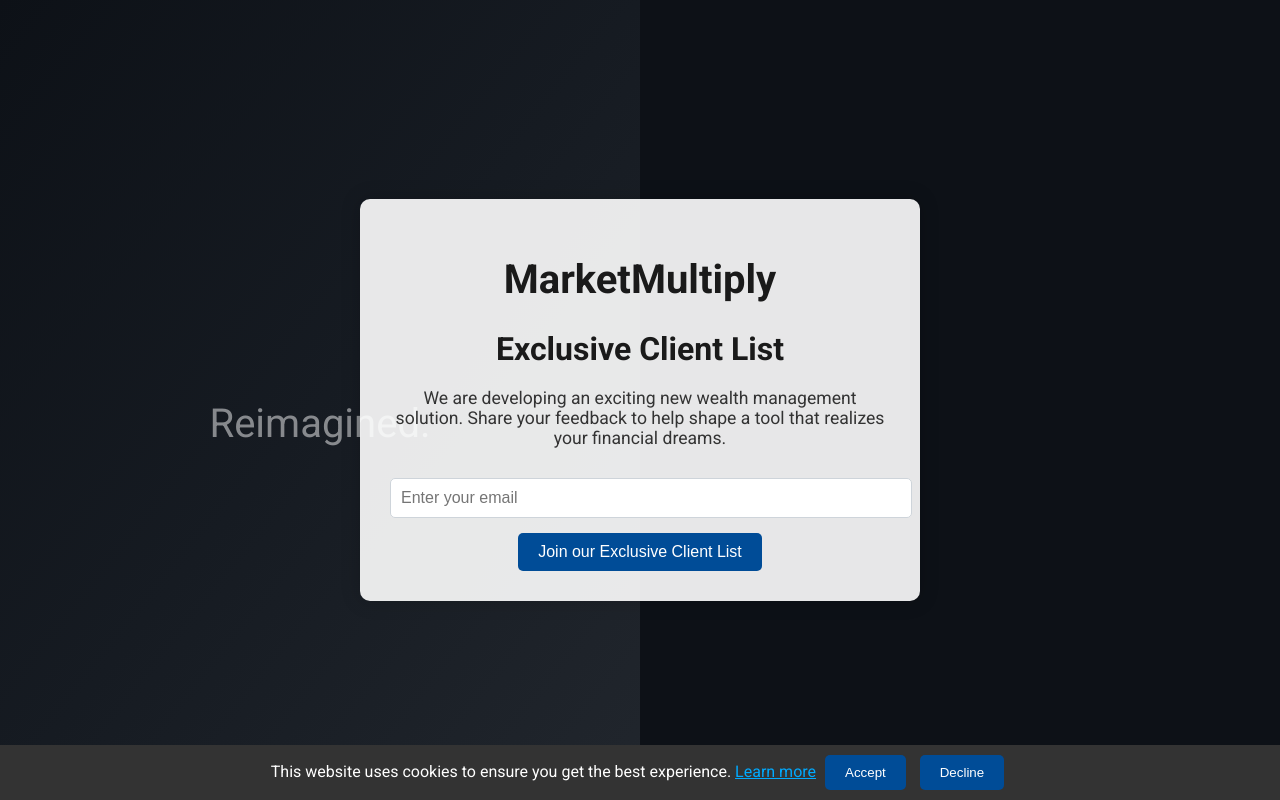
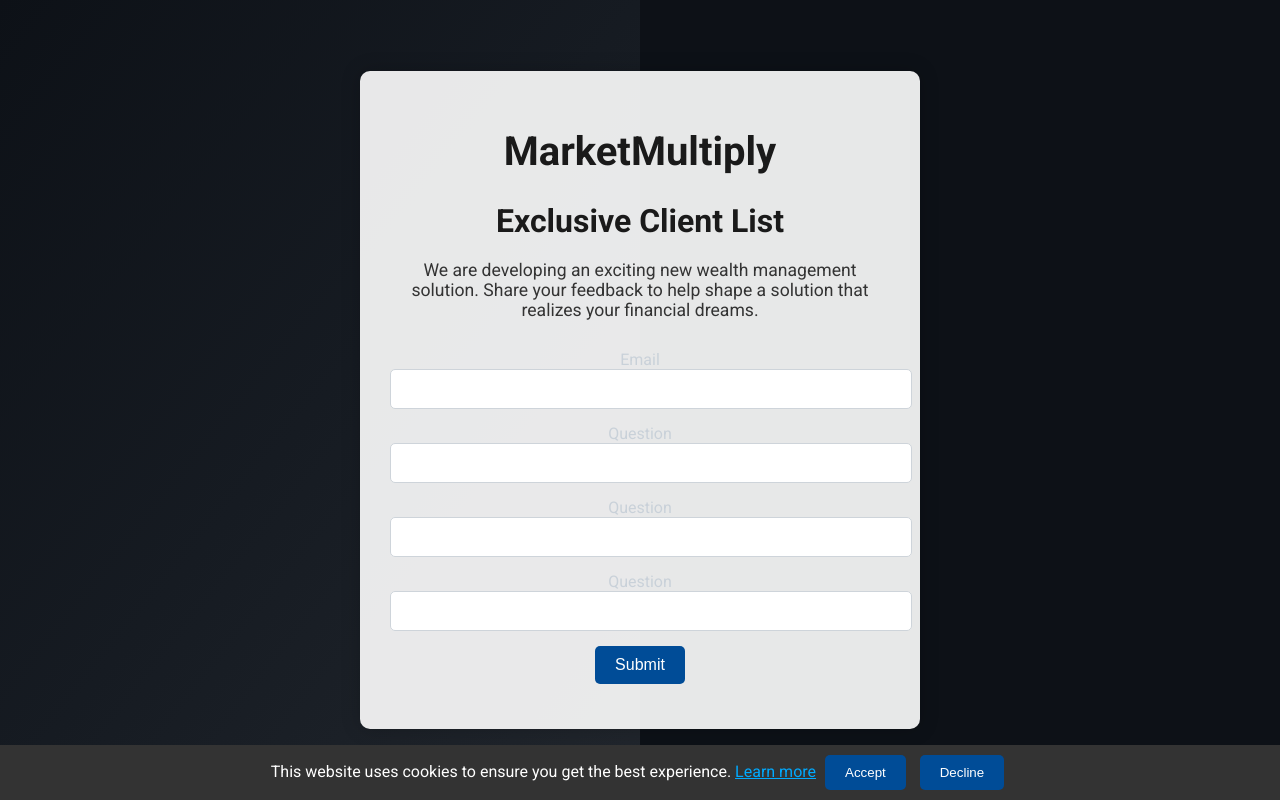
Before and after one commit to svan-b/my-flask-app, a Python web app: template templates/coming_soon.html in a window 1280 px wide. Run offline with Jinja, Linux system fonts and the light colour scheme; the template is opened without the code that fills it, so the values that code supplies are empty, except form fields; tables that the repository leaves empty hold one stand-in row (values such as "Sample post"); form fields are guessed from the names that the template uses.

Commit message:
Fixed form submission and added debugging

```diff
--- a/forms.py
+++ b/forms.py
@@ -1,8 +1,6 @@
 from flask_wtf import FlaskForm
-from wtforms import StringField, PasswordField, TextAreaField, SubmitField
-from wtforms.validators import DataRequired, Email, EqualTo
-
-
+from wtforms import StringField, TextAreaField, SubmitField
+from wtforms.validators import DataRequired, Email
 
 class RegistrationForm(FlaskForm):
     email = StringField('Email', validators=[DataRequired(), Email()])
--- a/templates/coming_soon.html
+++ b/templates/coming_soon.html
@@ -10,39 +10,34 @@
 </head>
 <body>
     <div class="background-gradient"></div>
-    <div class="tagline">
-        <span>Your Wealth.</span>
-        <span>Reimagined.</span>
-    </div>
     <div class="container">
         <div class="content">
             <h1>MarketMultiply</h1>
             <h2>Exclusive Client List</h2>
-            <p>We are developing an exciting new wealth management solution. Share your feedback to help shape a tool that realizes your financial dreams.</p>
-            <form id="emailForm">
+            <p>We are developing an exciting new wealth management solution. Share your feedback to help shape a solution that realizes your financial dreams.</p>
+
+            <form method="POST" action="{{ url_for('submit') }}">
+                {{ form.hidden_tag() }}
                 <div class="form-group">
-                    <input type="email" id="email" class="form-control" placeholder="Enter your email" required>
+                    {{ form.email.label }}
+                    {{ form.email(class="form-control") }}
                 </div>
-                <button type="button" class="btn btn-primary" onclick="startSurvey()">Join our Exclusive Client List</button>
+                <div class="form-group">
+                    {{ form.question1.label }}
+                    {{ form.question1(class="form-control") }}
+                </div>
+                <div class="form-group">
+                    {{ form.question2.label }}
+                    {{ form.question2(class="form-control") }}
+                </div>
+                <div class="form-group">
+                    {{ form.question3.label }}
+                    {{ form.question3(class="form-control") }}
+                </div>
+                <div class="form-group">
+                    {{ form.submit(class="btn btn-primary") }}
+                </div>
             </form>
-            <div id="survey" class="hidden">
-                <form id="surveyForm">
-                    <div id="question1" class="form-group hidden">
-                        <label for="feature">What feature would you like to see?</label>
-                        <textarea id="feature" class="form-control" required></textarea>
-                    </div>
-                    <div id="question2" class="form-group hidden">
-                        <label for="topics">What investment topics are you interested in?</label>
-                        <textarea id="topics" class="form-control" required></textarea>
-                    </div>
-                    <div id="question3" class="form-group hidden">
-                        <label for="comments">Any other comments or suggestions?</label>
-                        <textarea id="comments" class="form-control" required></textarea>
-                    </div>
-                    <button type="button" class="btn btn-primary" onclick="nextQuestion()">Next</button>
-                    <button type="submit" class="btn btn-primary hidden" id="submitSurvey">Submit</button>
-                </form>
-            </div>
         </div>
     </div>
 
```
Also changed, not shown: app.py (line endings or trailing spaces).
